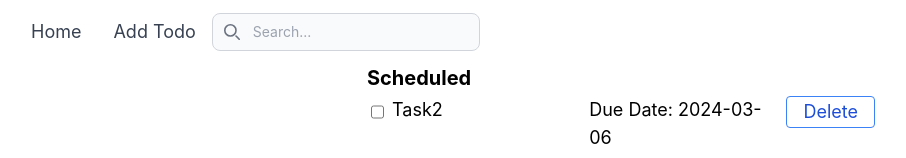
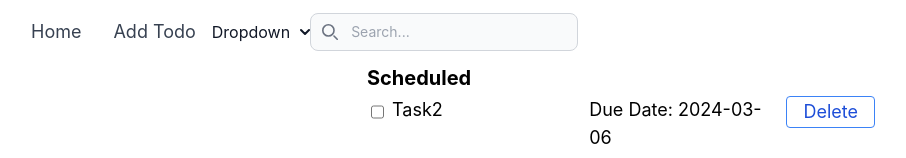
Before and after one commit to sharyu04/ReactJs-Training, a React (Create React App) app in the folder todo/: page / in a window 1280 px wide. Shown: the top 158 px of the page, without its empty margins (17-923 px from the left). Built offline with nearby package versions, Linux system fonts and the light colour scheme; data requests are answered from the project's data file.

Commit message:
sort structure created

```diff
--- a/todo/src/components/Navbar.tsx
+++ b/todo/src/components/Navbar.tsx
@@ -1,6 +1,8 @@
+import { useState } from "react";
 import { Link } from "react-router-dom";
 
-function Navbar({searchInp,onSearchChange}:{searchInp:string, onSearchChange: (e: any)=>void}) {
+function Navbar({ searchInp, onSearchChange }: { searchInp: string, onSearchChange: (e: any) => void }) {
+    const [dropdown,setDropdown] = useState<Boolean>(false)
     return (
 
         <nav className="mx-auto max-w-7xl px-2 sm:px-6 lg:px-8 relative flex h-16 items-center">
@@ -16,6 +18,20 @@ function Navbar({searchInp,onSearchChange}:{searchInp:string, onSearchChange: (e
                     <input type="text" id="search-navbar" name="search-navbar" value={searchInp} onChange={onSearchChange} className="block w-full p-2 ps-10 text-sm text-gray-900 border border-gray-300 rounded-lg bg-gray-50 focus:ring-blue-500 focus:border-blue-500 dark:bg-gray-700 dark:border-gray-600 dark:placeholder-gray-400 dark:text-white dark:focus:ring-blue-500 dark:focus:border-blue-500" placeholder="Search..." />
                 </div>
             </div>
+            <button onClick={()=>{setDropdown(!dropdown)}} id="dropdownNavbarLink" data-dropdown-toggle="dropdownNavbar" className="flex items-center justify-between w-full py-2 px-3 text-gray-900 rounded hover:bg-gray-100 md:hover:bg-transparent md:border-0 md:hover:text-blue-700 md:p-0 md:w-auto dark:text-white md:dark:hover:text-blue-500 dark:focus:text-white dark:border-gray-700 dark:hover:bg-gray-700 md:dark:hover:bg-transparent">Dropdown <svg className="w-2.5 h-2.5 ms-2.5" aria-hidden="true" xmlns="http://www.w3.org/2000/svg" fill="none" viewBox="0 0 10 6">
+                <path stroke="currentColor" strokeLinecap="round" strokeLinejoin="round" strokeWidth="2" d="m1 1 4 4 4-4" />
+            </svg></button>
+            <div id="dropdownNavbar" className={`z-10 ${!dropdown ? "hidden" : ""} font-normal bg-white divide-y divide-gray-100 rounded-lg shadow w-44 dark:bg-gray-700 dark:divide-gray-600`}>
+                <ul className="py-2 text-sm text-gray-700 dark:text-gray-400" aria-labelledby="dropdownLargeButton">
+                    <li>
+                        <p className="block px-4 py-2 hover:bg-gray-100 dark:hover:bg-gray-600 dark:hover:text-white">Date</p>
+                    </li>
+                    <li>
+                        <p className="block px-4 py-2 hover:bg-gray-100 dark:hover:bg-gray-600 dark:hover:text-white">Task Name</p>
+                    </li>
+                </ul>
+            </div>
+
         </nav>
     )
 }
```
